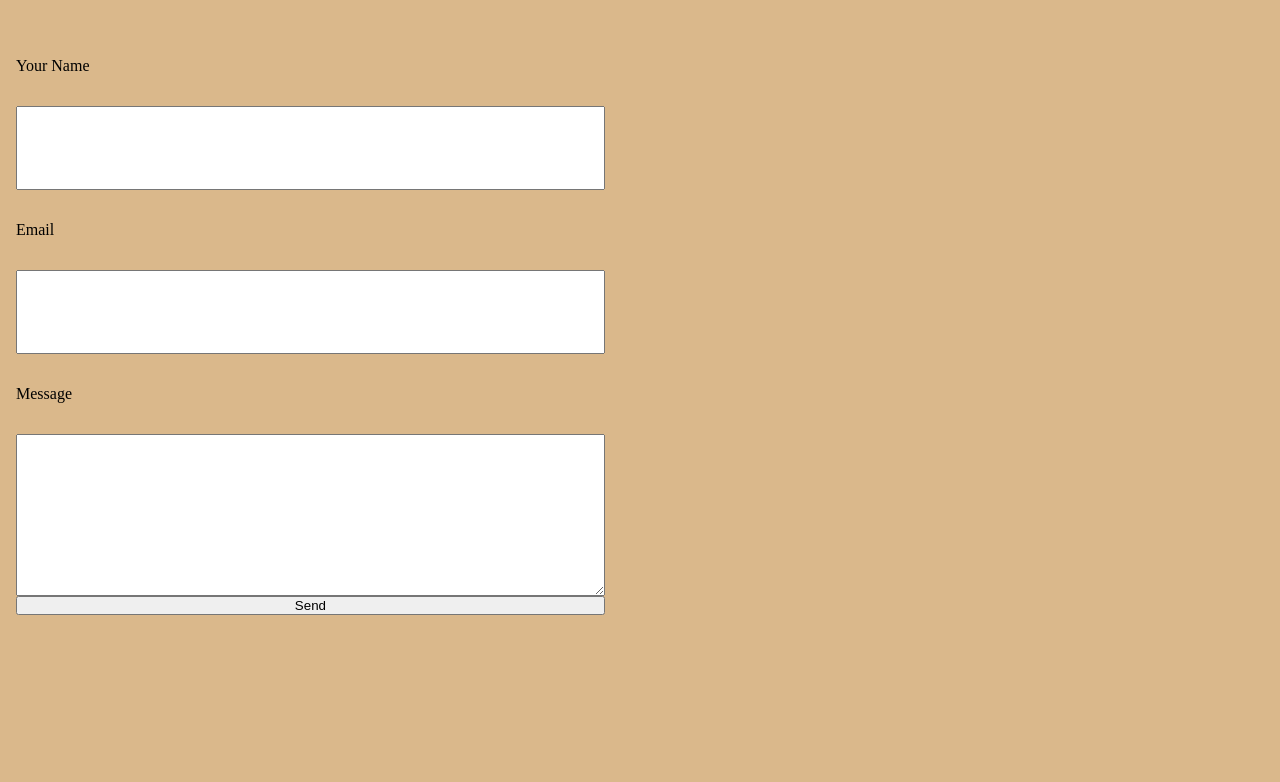
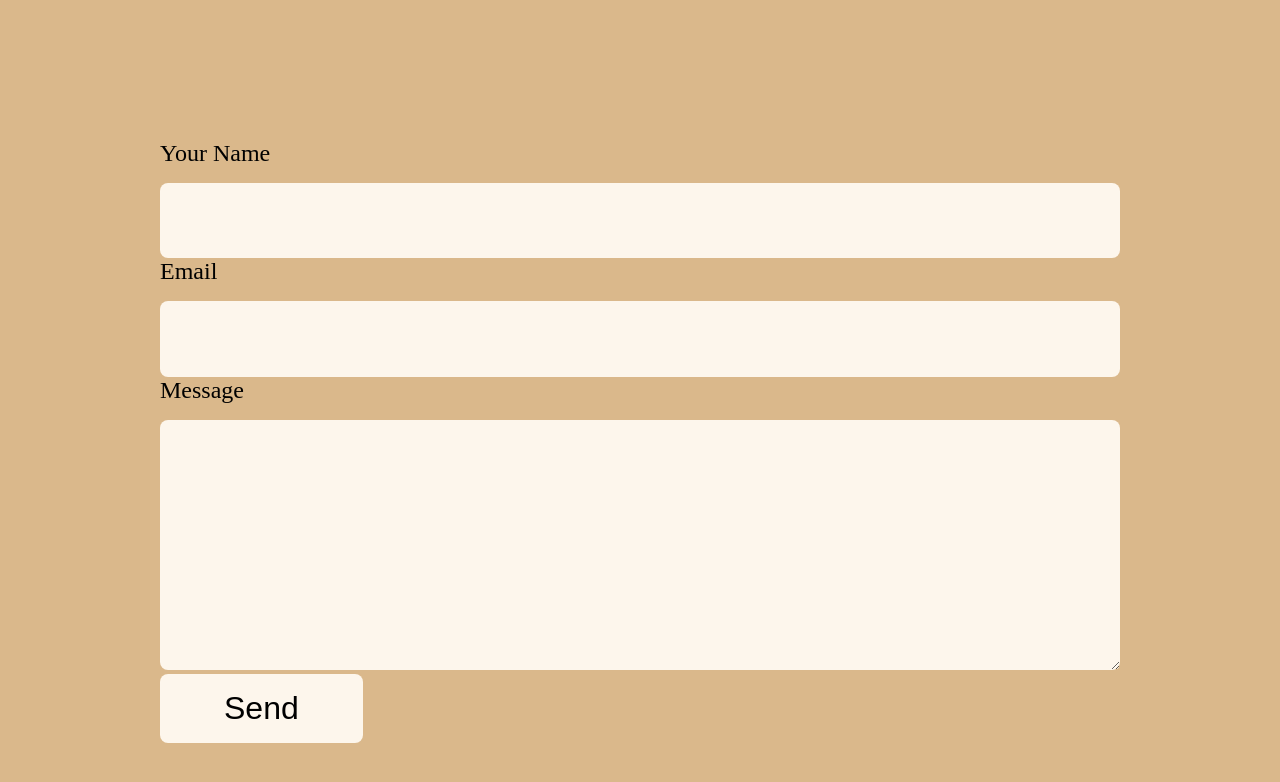
Before and after one commit to CodingMauri/Portfolio, a React (Create React App) app: page / in a window 1280 px wide. Shown: the part 2415-3197 px from the top of the page. Built offline with nearby package versions, Linux system fonts and the light colour scheme.

Commit message:
added styles for contact page

```diff
--- a/src/Components/Contact.js
+++ b/src/Components/Contact.js
@@ -1,12 +1,10 @@
 import React, { useRef } from "react";
 import emailjs from "@emailjs/browser";
-import {Container} from "react-bootstrap"
+import { Container } from "react-bootstrap";
 
-import ContactMap from "./ContactMap";
+
 
 export const Contact = () => {
-
-
   const form = useRef();
 
   const sendEmail = (e) => {
@@ -30,18 +28,18 @@ export const Contact = () => {
   };
 
   return (
-    <Container className = "contact-container">
+    <Container className="contact-container">
+      <form className="form" ref={form} onSubmit={sendEmail}>
+        <label className="label">Your Name</label>
+        <input className="input" type="text" name="user_name" />
+        <label className="label">Email</label>
+        <input className="input" type="email" name="user_email" />
+        <label className="label">Message</label>
+        <textarea className="text-area" name="message" />
 
-    <form  className = "form" ref={form} onSubmit={sendEmail}>
-      <label className = "user">Your Name</label>
-      <input className = "user"type="text" name="user_name" />
-      <label className = "user">Email</label>
-      <input className = "user" type="email" name="user_email" />
-      <label className = "user">Message</label>
-      <textarea className = "user" name="message" />
-      <input className = "user" type="submit" value="Send" />
-    </form>
+          <input className="send-button" type="submit" value="Send" />
 
+      </form>
     </Container>
   );
 };
--- a/src/Components/Hero.js
+++ b/src/Components/Hero.js
@@ -33,7 +33,7 @@ export default function Hero() {
               options={{
                 strings: [
                   "Software Engineer",
-                  "Full-Stack Developer",
+                  "Front-End Developer",
                   "Web Developer",
                 ],
                 loop: true,
--- a/src/Styles/App.css
+++ b/src/Styles/App.css
@@ -315,20 +315,45 @@ button.project-btns{
  ******************************************/
 
  .contact-container form {
-   display:flex;
-   justify-content: flex-start;
-   flex-direction: column;
-   width:46%;
-   height:100vh;
-   align-content: center;
+   width:100%;
+   padding:10rem;
 
-   padding-top:30px;
-   margin:1rem;
 
  }
 
+ .label{
+   font-size:1.5rem;
+ }
+ .input, .text-area{
+   width:100%;
+   font-size: 2rem;
+   padding:1.2rem;
+   color: grey;
+   background-color: var(--color-2);
+   outline:none;
+   border:none;
+   border-radius: 8px;
+   margin-top:1rem;
+ }
+ .text-area{
+   min-height:250px;
+   resize:vertical;
+ }
+ .send-button{
+   background-color: var(--color-2);
+   color:black;
+   font-size:2rem;
+   display:inline-block;
+   outline:none;
+   border:none;
+   padding: 1rem 4rem;
+   border-radius:8px;
+   cursor:pointer;
+
+ }
  .user{
    line-height:5rem;
+
  }
  /******************************************
  GOOGLE MAPS
```
